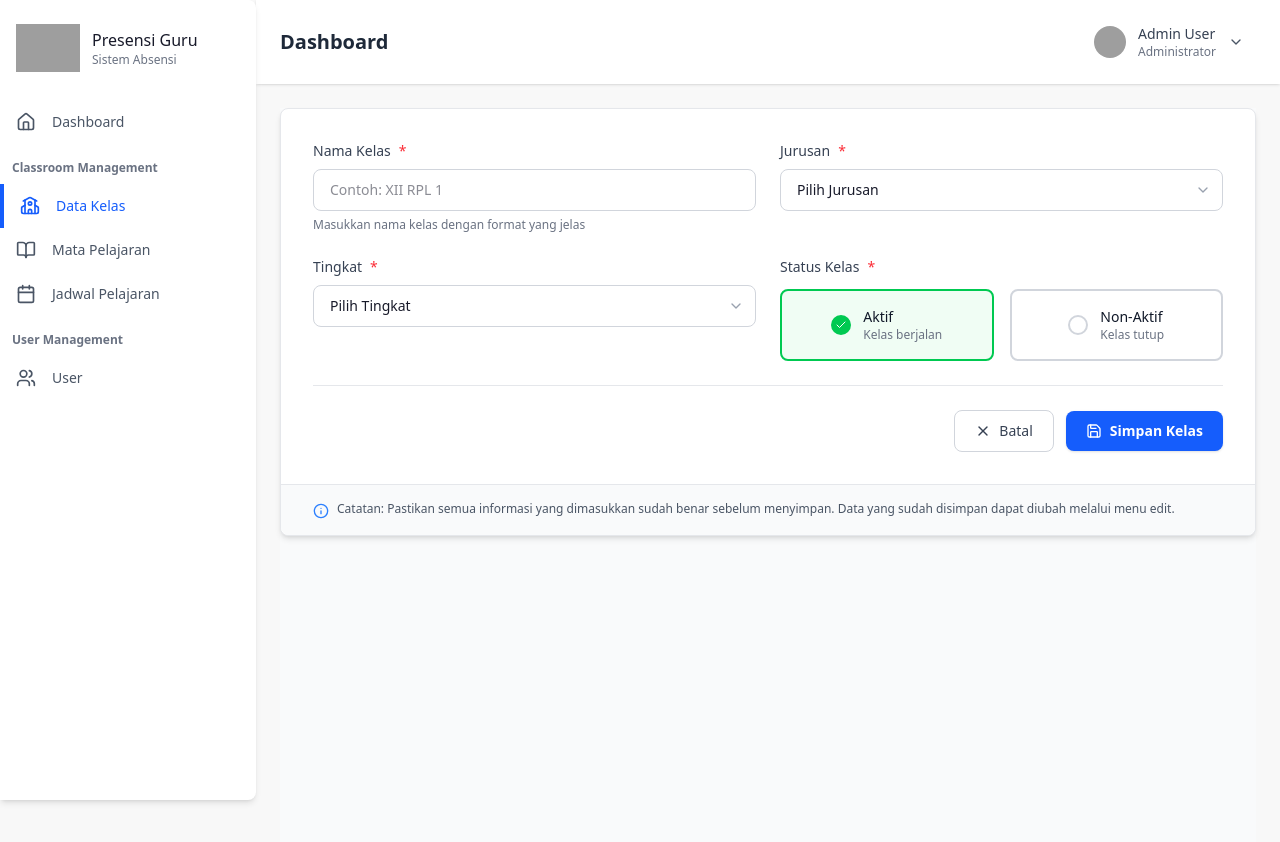
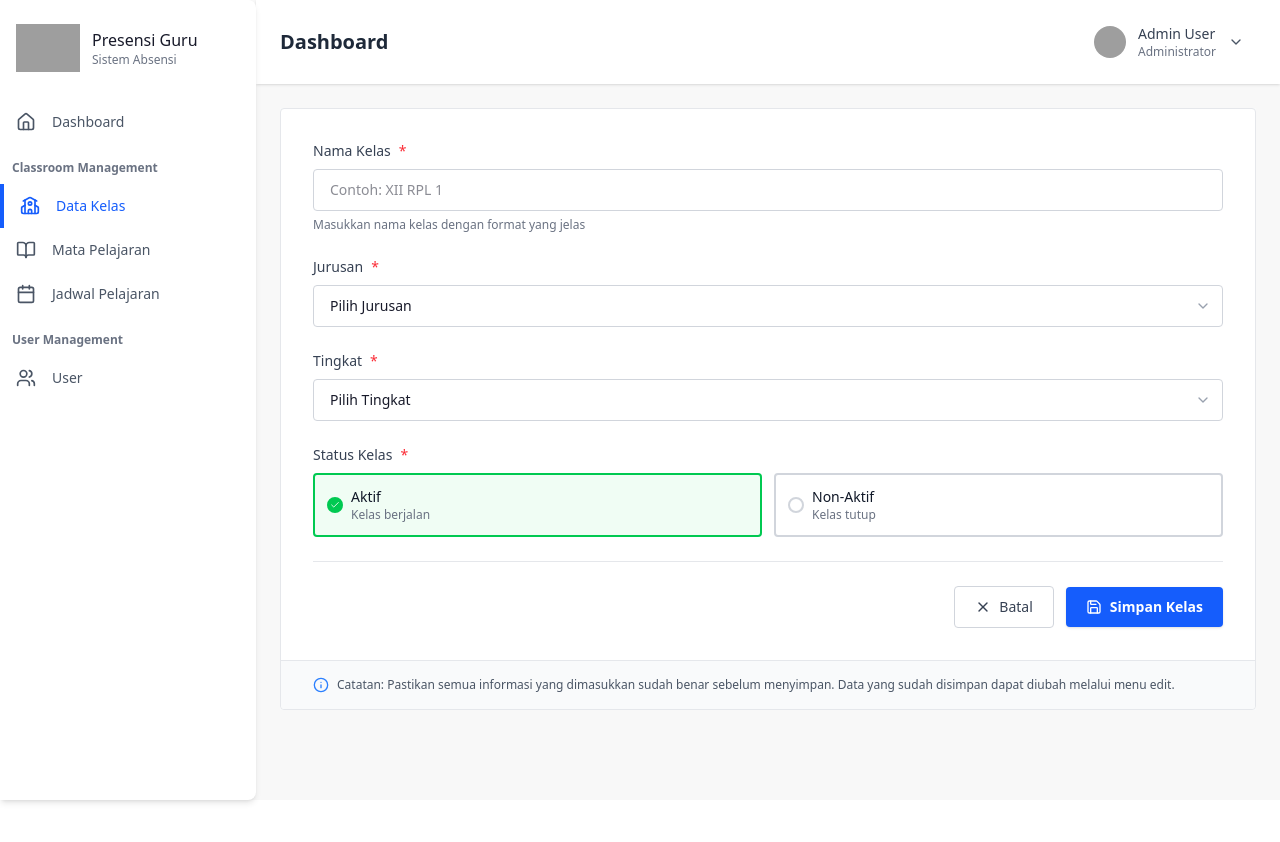
Before and after one commit to nesyaalviani/landing-presensi-guru, a Nuxt app: page /classroom/create in a window 1280 px wide. Shown: the top 842 px of the page. After the commit the page ends 800 px from the top, so only its background shows below. Built offline with nearby package versions, Linux system fonts and the light colour scheme; grey boxes are pictures that could not be loaded.

Commit message:
feat(forms): update Classroom, Subject, and User forms with improved layout, accessibility, and validation messages

```diff
--- a/app/components/ClassroomForm.vue
+++ b/app/components/ClassroomForm.vue
@@ -1,21 +1,18 @@
 <template>
-<section class="min-h-screen bg-gray-50">
+    <section class="bg-gray-50">
         <div class="w-full">
-        <div class="bg-white rounded-lg shadow-md border border-gray-200">
+            <div class="bg-white rounded-sm border border-gray-200">
                 <div class="p-6 sm:p-8">
                     <form @submit.prevent="handleSubmit" class="space-y-6">
-                    <div class="grid grid-cols-1 lg:grid-cols-2 gap-6">
+                        <!-- Nama Kelas -->
                         <div>
-                            <label for="nama-kelas" class="flex items-center gap-2 text-sm font-medium text-gray-700 mb-2">
+                            <label for="nama-kelas"
+                                class="flex items-center gap-2 text-sm font-medium text-gray-700 mb-2">
                                 Nama Kelas <span class="text-red-500">*</span>
                             </label>
-                            <input
-                                id="nama-kelas"
-                                v-model="formData.namaKelas"
-                                type="text"
-                                placeholder="Contoh: XII RPL 1"
-                                required
-                                class="w-full px-4 py-2.5 text-sm border border-gray-300 rounded-lg focus:ring-2 focus:ring-blue-500 focus:border-blue-500 outline-none transition-all hover:border-gray-400" />
+                            <input id="nama-kelas" v-model="formData.namaKelas" type="text"
+                                placeholder="Contoh: XII RPL 1" required
+                                class="w-full px-4 py-2.5 text-sm border border-gray-300 rounded-sm focus:ring-2 focus:ring-blue-500 focus:border-blue-500 outline-none transition-all hover:border-gray-400" />
                             <p class="mt-1.5 text-xs text-gray-500">Masukkan nama kelas dengan format yang jelas</p>
                         </div>
 
@@ -25,18 +22,16 @@
                                 Jurusan <span class="text-red-500">*</span>
                             </label>
                             <div class="relative">
-                                <select
-                                    id="jurusan"
-                                    v-model="formData.jurusan"
-                                    required
-                                    class="w-full pl-4 pr-10 py-2.5 text-sm border border-gray-300 rounded-lg focus:ring-2 focus:ring-blue-500 focus:border-blue-500 outline-none appearance-none bg-white transition-all hover:border-gray-400">
+                                <select id="jurusan" v-model="formData.jurusan" required
+                                    class="w-full pl-4 pr-10 py-2.5 text-sm border border-gray-300 rounded-sm focus:ring-2 focus:ring-blue-500 focus:border-blue-500 outline-none appearance-none bg-white transition-all hover:border-gray-400">
                                     <option value="" disabled>Pilih Jurusan</option>
                                     <option value="rpl">Rekayasa Perangkat Lunak</option>
                                     <option value="perhotelan">Perhotelan</option>
                                     <option value="tkj">Teknik Komputer & Jaringan</option>
                                     <option value="mm">Multimedia</option>
                                 </select>
-                                <ChevronDown class="absolute right-3 top-1/2 transform -translate-y-1/2 h-4 w-4 text-gray-400 pointer-events-none" />
+                                <ChevronDown
+                                    class="absolute right-3 top-1/2 transform -translate-y-1/2 h-4 w-4 text-gray-400 pointer-events-none" />
                             </div>
                         </div>
 
@@ -46,57 +41,67 @@
                                 Tingkat <span class="text-red-500">*</span>
                             </label>
                             <div class="relative">
-                                <select
-                                    id="tingkat"
-                                    v-model="formData.tingkat"
-                                    required
-                                    class="w-full pl-4 pr-10 py-2.5 text-sm border border-gray-300 rounded-lg focus:ring-2 focus:ring-blue-500 focus:border-blue-500 outline-none appearance-none bg-white transition-all hover:border-gray-400">
+                                <select id="tingkat" v-model="formData.tingkat" required
+                                    class="w-full pl-4 pr-10 py-2.5 text-sm border border-gray-300 rounded-sm focus:ring-2 focus:ring-blue-500 focus:border-blue-500 outline-none appearance-none bg-white transition-all hover:border-gray-400">
                                     <option value="" disabled>Pilih Tingkat</option>
                                     <option value="X">Kelas X</option>
                                     <option value="XI">Kelas XI</option>
                                     <option value="XII">Kelas XII</option>
                                 </select>
-                                <ChevronDown class="absolute right-3 top-1/2 transform -translate-y-1/2 h-4 w-4 text-gray-400 pointer-events-none" />
+                                <ChevronDown
+                                    class="absolute right-3 top-1/2 transform -translate-y-1/2 h-4 w-4 text-gray-400 pointer-events-none" />
                             </div>
                         </div>
 
                         <!-- Status -->
-                        <div class="lg:col-span-1">
-                            <label class="flex items-center gap-2 text-sm font-medium text-gray-700 mb-3">
+                        <div>
+                            <label class="flex items-center gap-2 text-sm font-medium text-gray-700 mb-2">
                                 Status Kelas <span class="text-red-500">*</span>
                             </label>
-                            <div class="grid grid-cols-2 gap-4">
-                                <label :class="[ 'relative flex items-center justify-center p-4 border-2 rounded-lg cursor-pointer transition-all', formData.status === 'aktif' ? 'border-green-500 bg-green-50' : 'border-gray-300 bg-white hover:border-gray-400']">
-                                <input
-                                    type="radio"
-                                    v-model="formData.status"
-                                    value="aktif"
-                                    class="sr-only"/>
-                                    <div class="flex items-center gap-3">
-                                        <div :class="['h-5 w-5 rounded-full border-2 flex items-center justify-center transition-all', formData.status === 'aktif' ? 'border-green-500 bg-green-500' : 'border-gray-300']">
-                                        <Check v-if="formData.status === 'aktif'" class="h-3 w-3 text-white" />
+                            <div class="grid grid-cols-2 gap-3">
+                                <!-- Aktif -->
+                                <label :class="[
+                                    'relative flex items-center p-3 border-2 rounded-sm cursor-pointer transition-all',
+                                    formData.status === 'aktif'
+                                        ? 'border-green-500 bg-green-50'
+                                        : 'border-gray-300 bg-white hover:border-gray-400'
+                                ]">
+                                    <input type="radio" v-model="formData.status" value="aktif" class="sr-only" />
+                                    <div class="flex items-center gap-2 w-full">
+                                        <div :class="[
+                                            'h-4 w-4 rounded-full border-2 flex items-center justify-center transition-all shrink-0',
+                                            formData.status === 'aktif'
+                                                ? 'border-green-500 bg-green-500'
+                                                : 'border-gray-300'
+                                        ]">
+                                            <Check v-if="formData.status === 'aktif'" class="h-2.5 w-2.5 text-white" />
                                         </div>
-                                    <div>
+                                        <div class="flex-1">
                                             <div class="text-sm font-medium text-gray-900">Aktif</div>
                                             <div class="text-xs text-gray-500">Kelas berjalan</div>
                                         </div>
                                     </div>
                                 </label>
 
-                                    <label :class="[ 'relative flex items-center justify-center p-4 border-2 rounded-lg cursor-pointer transition-all',formData.status === 'nonaktif' ? 'border-red-500 bg-red-50' : 'border-gray-300 bg-white hover:border-gray-400' ]">
-                                    <input
-                                        type="radio"
-                                        v-model="formData.status"
-                                        value="nonaktif"
-                                        class="sr-only"/>
-                                        <div class="flex items-center gap-3">
+                                <!-- Non-Aktif -->
+                                <label :class="[
+                                    'relative flex items-center p-3 border-2 rounded-sm cursor-pointer transition-all',
+                                    formData.status === 'nonaktif'
+                                        ? 'border-red-500 bg-red-50'
+                                        : 'border-gray-300 bg-white hover:border-gray-400'
+                                ]">
+                                    <input type="radio" v-model="formData.status" value="nonaktif" class="sr-only" />
+                                    <div class="flex items-center gap-2 w-full">
                                         <div :class="[
-                                                'h-5 w-5 rounded-full border-2 flex items-center justify-center transition-all',
-                                                formData.status === 'nonaktif' ? 'border-red-500 bg-red-500' : 'border-gray-300'
+                                            'h-4 w-4 rounded-full border-2 flex items-center justify-center transition-all shrink-0',
+                                            formData.status === 'nonaktif'
+                                                ? 'border-red-500 bg-red-500'
+                                                : 'border-gray-300'
                                         ]">
-                                                <Check v-if="formData.status === 'nonaktif'" class="h-3 w-3 text-white" />
+                                            <Check v-if="formData.status === 'nonaktif'"
+                                                class="h-2.5 w-2.5 text-white" />
                                         </div>
-                                            <div>
+                                        <div class="flex-1">
                                             <div class="text-sm font-medium text-gray-900">Non-Aktif</div>
                                             <div class="text-xs text-gray-500">Kelas tutup</div>
                                         </div>
@@ -104,14 +109,18 @@
                                 </label>
                             </div>
                         </div>
-                        </div>
+
                         <hr class="border-gray-200" />
+
+                        <!-- Action Buttons -->
                         <div class="flex items-center justify-end gap-3">
-                            <NuxtLink to="/classroom" class="flex items-center gap-2 px-5 py-2.5 text-sm font-medium text-gray-700 bg-white border border-gray-300 rounded-lg hover:bg-gray-50 focus:outline-none focus:ring-2 focus:ring-offset-2 focus:ring-gray-500 transition-all">
+                            <NuxtLink to="/classroom"
+                                class="flex items-center gap-2 px-5 py-2.5 text-sm font-medium text-gray-700 bg-white border border-gray-300 rounded-sm hover:bg-gray-50 focus:outline-none focus:ring-2 focus:ring-offset-2 focus:ring-gray-500 transition-all">
                                 <X class="h-4 w-4" />
                                 Batal
                             </NuxtLink>
-                            <button type="submit" class="flex items-center gap-2 px-5 py-2.5 text-sm font-semibold text-white bg-blue-600 rounded-lg hover:bg-blue-700 focus:outline-none focus:ring-2 focus:ring-offset-2 focus:ring-blue-500 transition-all shadow-sm hover:shadow-md">
+                            <button type="submit"
+                                class="flex items-center gap-2 px-5 py-2.5 text-sm font-semibold text-white bg-blue-600 rounded-sm hover:bg-blue-700 focus:outline-none focus:ring-2 focus:ring-offset-2 focus:ring-blue-500 transition-all shadow-sm hover:shadow-md">
                                 <Save class="h-4 w-4" />
                                 Simpan Kelas
                             </button>
@@ -119,11 +128,12 @@
                     </form>
                 </div>
 
-                <div class="px-6 sm:px-8 py-4 bg-gray-50 border-t border-gray-200 rounded-b-lg">
-                    <div class="flex items-start gap-2 text-xs text-gray-600">
-                        <Info class="h-4 w-4 text-blue-500 flex-shrink-0 mt-0.5" />
+                <div class="px-6 sm:px-8 py-4 bg-gray-50 border-t border-gray-200 rounded-b-sm">
+                    <div class="flex items-center gap-2 text-xs text-gray-600">
+                        <Info class="h-4 w-4 text-blue-500 shrink-0" />
                         <p>
-                            <span class="font-medium">Catatan:</span> Pastikan semua informasi yang dimasukkan sudah benar sebelum menyimpan. Data yang sudah disimpan dapat diubah melalui menu edit.
+                            <span class="font-medium">Catatan:</span> Pastikan semua informasi yang dimasukkan sudah
+                            benar sebelum menyimpan. Data yang sudah disimpan dapat diubah melalui menu edit.
                         </p>
                     </div>
                 </div>
@@ -134,7 +144,7 @@
 
 <script setup>
 import { ref } from 'vue'
-import { ChevronDown, BookOpen, GraduationCap, Trophy, ToggleLeft, Check, X, Save, Info } from 'lucide-vue-next'
+import { ChevronDown, Check, X, Save, Info } from 'lucide-vue-next'
 
 const formData = ref({
     namaKelas: '',
@@ -145,6 +155,5 @@ const formData = ref({
 
 const handleSubmit = () => {
     console.log('Form submitted:', formData.value)
-    // Add your submit logic here
 }
 </script>
```
Also changed, not shown: app/components/SubjectForm.vue (+93 -24 lines), app/components/UserForm.vue (+76 -59 lines). Lines whose indentation alone changed are shown as unchanged.
